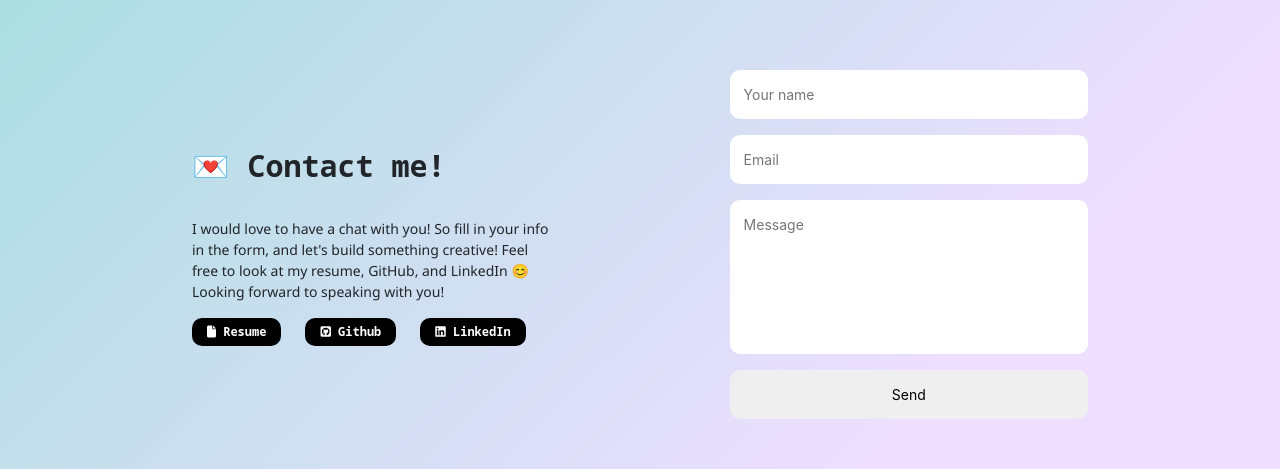
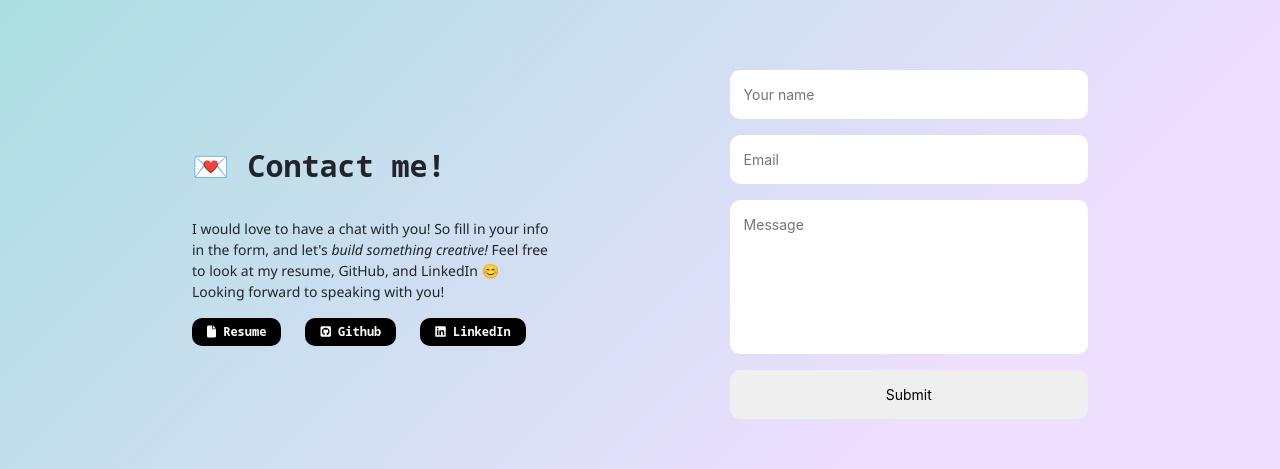
Before and after one commit to yeana-dev/yeana, a React (Create React App) app in the folder client/: page / in a window 1280 px wide. Shown: the part 4463-4932 px from the top of the page. Built offline with nearby package versions, Linux system fonts and the light colour scheme.

Commit message:
Changed resume link & added sent confirmation display on button

```diff
--- a/client/src/components/Contact.jsx
+++ b/client/src/components/Contact.jsx
@@ -1,13 +1,14 @@
-import React, { useRef } from "react";
+import React, { useRef, useState } from "react";
 import emailjs from "emailjs-com";
 import "./style/Contact.css";
 
 export default function Contact() {
+  const [sent, setSent] = useState(false);
   const form = useRef();
 
   const sendEmail = (e) => {
     e.preventDefault();
-
+    setSent(true);
     emailjs
       .sendForm(
         "service_iiwc60s",
@@ -18,6 +19,8 @@ export default function Contact() {
       .then(
         (result) => {
           console.log(result.text);
+
+          console.log(sent);
         },
         (error) => {
           console.log(error.text);
@@ -32,13 +35,13 @@ export default function Contact() {
           <header>💌 Contact me!</header>
           <p>
             I would love to have a chat with you! So fill in your info in the
-            form, and let's build something creative! Feel free to look at my
-            resume, GitHub, and LinkedIn 😊 Looking forward to speaking with
-            you!
+            form, and let's <i>build something creative!</i> Feel free to look
+            at my resume, GitHub, and LinkedIn 😊 Looking forward to speaking
+            with you!
           </p>
           <div id="about-links">
             <a
-              href="https://drive.google.com/file/d/13QWoYpUSJ78O2bbw-zrunp_qmQq6-FBq/view?usp=sharing"
+              href="https://drive.google.com/file/d/19EaeB6kRnJcQpKLiGzM_ljb4zPgCUys1/view?usp=sharing"
               target="_blank"
             >
               <button>
@@ -57,11 +60,21 @@ export default function Contact() {
             </a>
           </div>
         </div>
-        <form ref={form} onSubmit={sendEmail}>
-          <input type="text" placeholder="Your name" name="user_name" />
-          <input type="email" placeholder="Email" name="user_email" />
-          <textarea name="message" placeholder="Message" rows="6" />
-          <input type="submit" value="Send" />
+        <form ref={form} onSubmit={sendEmail} onChange={() => setSent(false)}>
+          <input
+            type="text"
+            placeholder="Your name"
+            name="user_name"
+            required
+          />
+          <input type="email" placeholder="Email" name="user_email" required />
+          <textarea name="message" placeholder="Message" rows="6" required />
+          <input
+            type="submit"
+            value={sent ? "Sent! Talk to you soon 😊" : "Submit"}
+            className="contact-form-submit"
+            id={sent ? "sent" : "not-sent"}
+          />
         </form>
       </div>
     </div>
```
